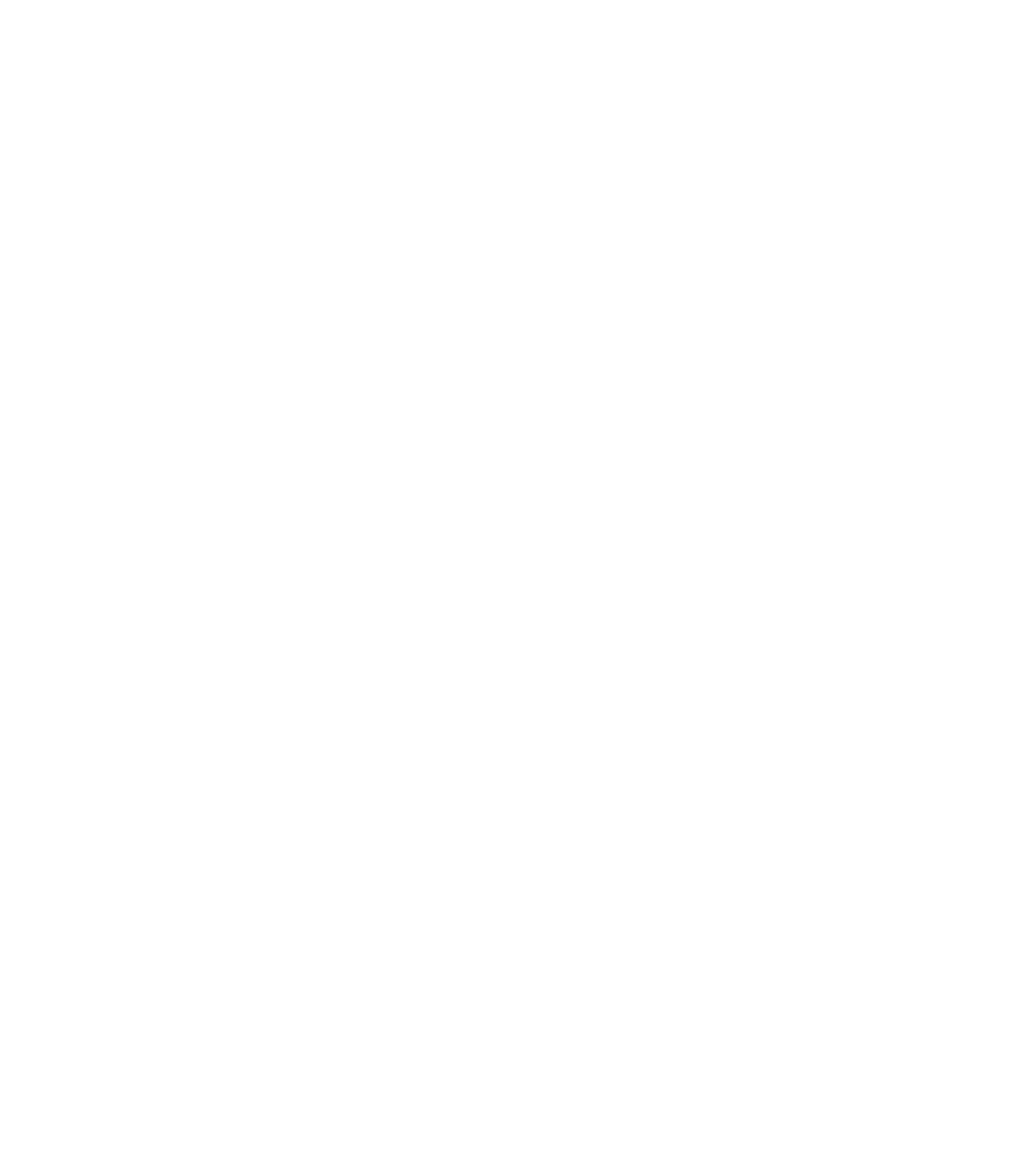
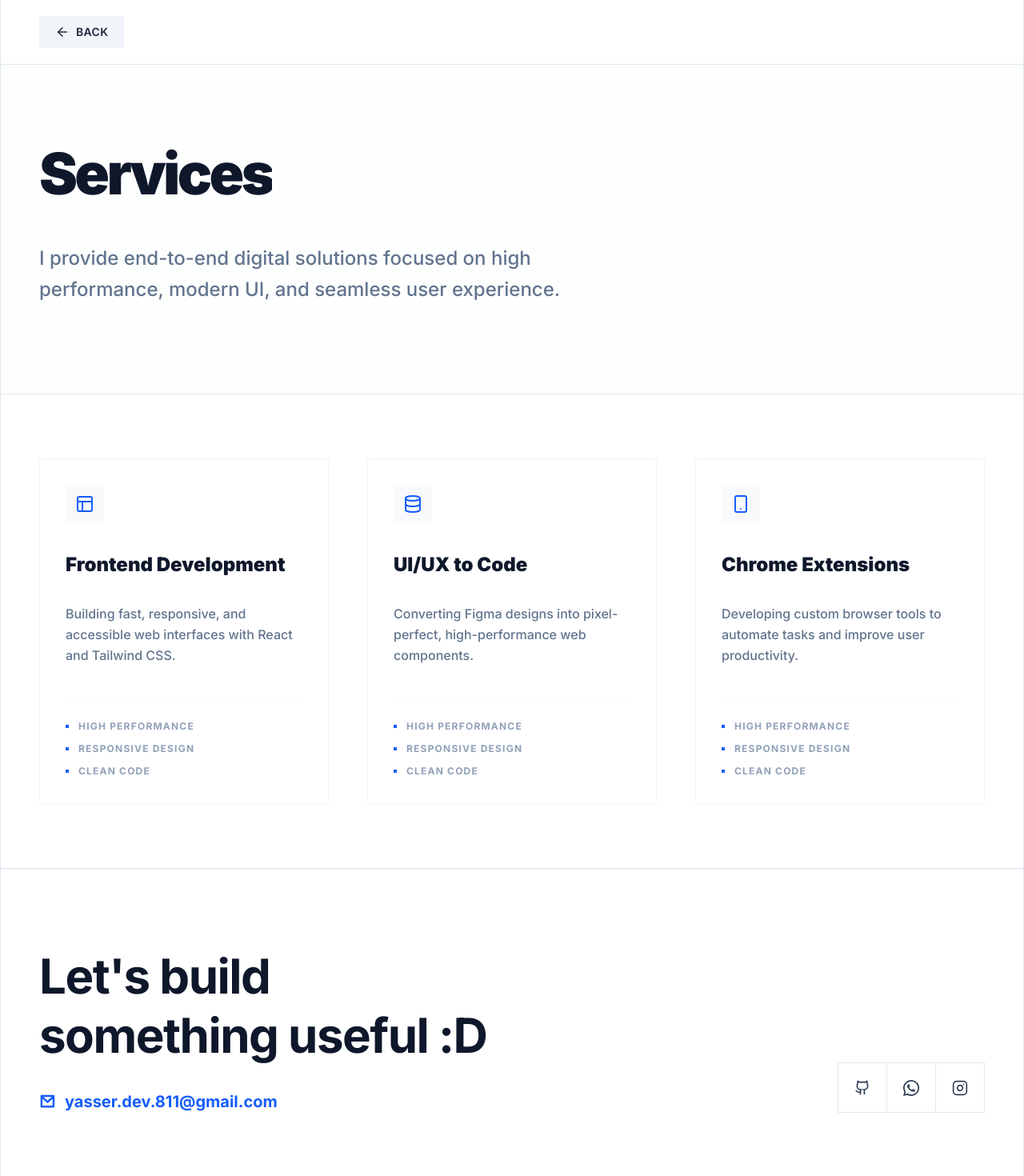
Before and after one commit to yasser8111/Portfolio, a React (Vite) app: page /services in a window 1280 px wide. Before the commit this address had no page. Shown: the top 1470 px of the page at 80% size. Before the commit the page ends 800 px from the top, so only its background shows below. Built offline with nearby package versions, Linux system fonts and the light colour scheme.

Commit message:
feat: Add ServicesPage, dynamic service card colors, and layout improvements

```diff
--- a/src/App.jsx
+++ b/src/App.jsx
@@ -11,6 +11,7 @@
 const AllProjectsPage = lazy(() => import("./pages/AllProjectsPage"));
 const AboutPage = lazy(() => import("./pages/AboutPage"));
 const ProjectDetailsPage = lazy(() => import("./pages/ProjectDetailsPage"));
+const ServicesPage = lazy(() => import("./pages/ServicesPage"));
 
 // Wrapper for Project Details to handle URL params
 const ProjectDetailsWrapper = ({ projects, lang, footerText, buttons }) => {
@@ -167,6 +168,20 @@
                 }
               />
               <Route
+                path="/services"
+                element={
+                  <ServicesPage
+                    lang={lang}
+                    personal={personal}
+                    services={services}
+                    nav={nav}
+                    footer={footer}
+                    buttons={buttons}
+                    sections={sections}
+                  />
+                }
+              />
+              <Route
                 path="/projects/:projectId"
                 element={
                   <ProjectDetailsWrapper
--- a/src/data.json
+++ b/src/data.json
@@ -15,7 +15,8 @@
       "liveDemo": "Live Demo",
       "sourceCode": "Source Code",
       "viewAll": "Explore Projects",
-      "aboutMe": "More About Me",
+      "aboutMe": "More",
+      "moreServices": "More",
       "backToHome": "Back"
     },
     "sections": {
@@ -163,7 +164,8 @@
       "liveDemo": "معاينة مباشرة",
       "sourceCode": "الكود المصدري",
       "viewAll": "استكشف مشاريع",
-      "aboutMe": "المزيد عني",
+      "aboutMe": "المزيد",
+      "moreServices": "المزيد",
       "backToHome": "رجوع"
     },
     "sections": {
--- a/src/index.css
+++ b/src/index.css
@@ -91,7 +91,7 @@
   content: "";
   position: absolute;
   inset: 0;
-  background-color: rgba(37, 99, 235, 0.03); /* Very subtle blue tint */
+  background-color: var(--service-color, rgba(37, 99, 235, 0.03));
   opacity: 0;
   transition: opacity 0.5s ease;
   z-index: -1;
--- /dev/null
+++ b/src/pages/ServicesPage.jsx
@@ -0,0 +1,102 @@
+import React from "react";
+import { useNavigate } from "react-router-dom";
+import { ArrowLeft, Settings, Database, Layout, Smartphone, Globe, Shield } from "lucide-react";
+import Button from "../components/Button";
+import NavBack from "../components/NavBack";
+import Footer from "../components/Footer";
+import ContactSection from "../components/ContactSection";
+import { TextBlock } from "../components/TextBlockEffect";
+
+const ServicesPage = ({
+  lang,
+  personal,
+  services,
+  nav,
+  footer,
+  buttons,
+  sections,
+}) => {
+  const navigate = useNavigate();
+
+  // Mapping icons to services if needed, or just using a default
+  const getIcon = (index) => {
+    const icons = [<Layout size={24} />, <Database size={24} />, <Smartphone size={24} />, <Globe size={24} />, <Shield size={24} />, <Settings size={24} />];
+    return icons[index % icons.length];
+  };
+
+  return (
+    <div
+      dir={lang === "ar" ? "rtl" : "ltr"}
+      className="min-h-screen bg-white text-slate-900 font-sans selection:bg-blue-600 selection:text-white"
+    >
+      <div className="max-w-[1400px] mx-auto w-full border-x border-slate-200 min-h-screen flex flex-col">
+        <NavBack
+          onBack={() => navigate("/")}
+          backText={buttons.backToHome}
+          lang={lang}
+        />
+
+        <main className="flex-1">
+          <section className="py-24 px-6 md:px-12 border-b border-slate-200 bg-slate-50/30">
+            <div className="max-w-3xl">
+              <h1 className="text-5xl md:text-7xl font-black tracking-tighter leading-none text-slate-900 mb-8">
+                <TextBlock blockColor="#2563eb" className="block">
+                  {sections.services}
+                </TextBlock>
+              </h1>
+              <p className="text-xl md:text-2xl text-slate-500 font-medium leading-relaxed max-w-2xl">
+                <TextBlock blockColor="#94a3b8" className="block">
+                  {lang === "ar"
+                    ? "أقدم حلولاً رقمية متكاملة تركز على الأداء العالي، واجهة المستخدم العصرية، وتجربة المستخدم السلسة."
+                    : "I provide end-to-end digital solutions focused on high performance, modern UI, and seamless user experience."}
+                </TextBlock>
+              </p>
+            </div>
+          </section>
+
+          <section className="py-20 px-6 md:px-12 border-b border-slate-200">
+            <div className="grid grid-cols-1 md:grid-cols-2 lg:grid-cols-3 gap-12">
+              {services.map((service, i) => (
+                <div key={i} className="group p-8 border border-slate-100 bg-white hover:border-blue-600 transition-all duration-500">
+                  <div className="w-12 h-12 bg-slate-50 flex items-center justify-center text-blue-600 mb-8 group-hover:bg-blue-600 group-hover:text-white transition-all duration-500">
+                    {getIcon(i)}
+                  </div>
+                  <h3 className="text-2xl font-black text-slate-900 mb-4">
+                    <TextBlock blockColor="#2563eb">
+                      {service.title}
+                    </TextBlock>
+                  </h3>
+                  <p className="text-slate-500 font-medium leading-relaxed mb-8">
+                    <TextBlock blockColor="#cbd5e1" className="block">
+                      {service.desc}
+                    </TextBlock>
+                  </p>
+
+                  {/* Detailed features - just generic placeholders for now */}
+                  <ul className="space-y-3 pt-6 border-t border-slate-50">
+                    {(lang === "ar" ? ["أداء عالي", "تصميم متجاوب", "كود نظيف"] : ["High Performance", "Responsive Design", "Clean Code"]).map((feature, j) => (
+                      <li key={j} className="flex items-center gap-3 text-xs font-bold uppercase tracking-widest text-slate-400">
+                        <div className="w-1 h-1 bg-blue-600" />
+                        {feature}
+                      </li>
+                    ))}
+                  </ul>
+                </div>
+              ))}
+            </div>
+          </section>
+
+          <ContactSection
+            personal={personal}
+            sections={sections}
+            lang={lang}
+          />
+        </main>
+
+        <Footer text={footer.text} />
+      </div>
+    </div>
+  );
+};
+
+export default ServicesPage;
```
Also changed, not shown: src/pages/HomePage.jsx (+62 -27 lines).
